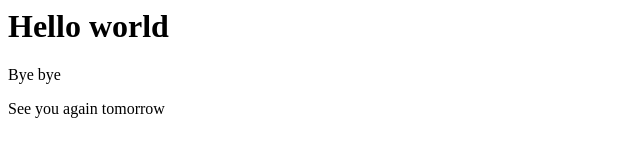
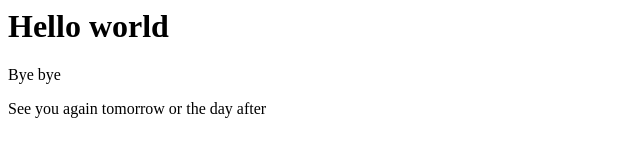
Before and after one commit to josephtiong/icecream, a plain HTML site: page index.html in a window 1280 px wide. Shown: the whole page, without its empty margins (0-640 px from the left). Drawn offline with Linux system fonts and the light colour scheme.

Commit message:
Update indexhtml

```diff
--- a/index.html
+++ b/index.html
@@ -4,6 +4,6 @@
 </head>
 <body>
 	<p>Bye bye</p>
-	<p>See you again tomorrow</p>
+	<p>See you again tomorrow or the day after</p>
 </body>
 </html>
```
